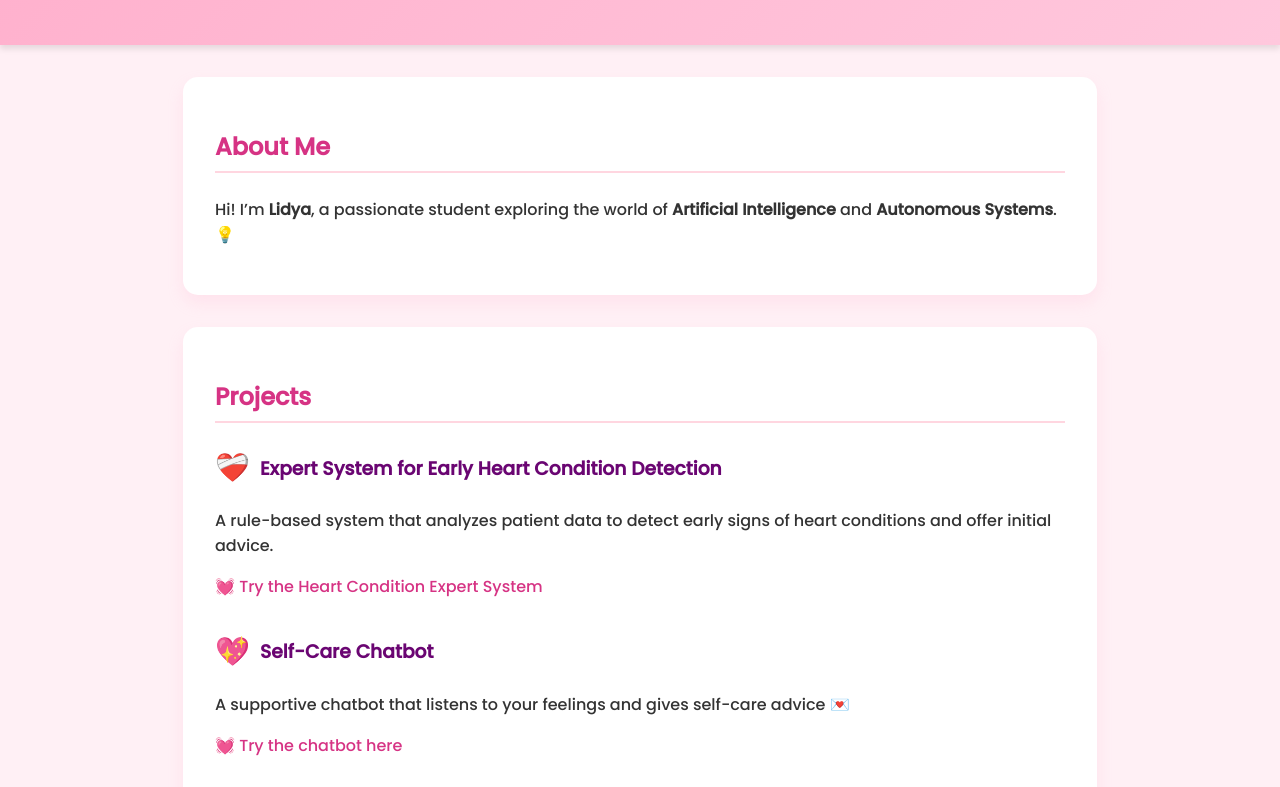
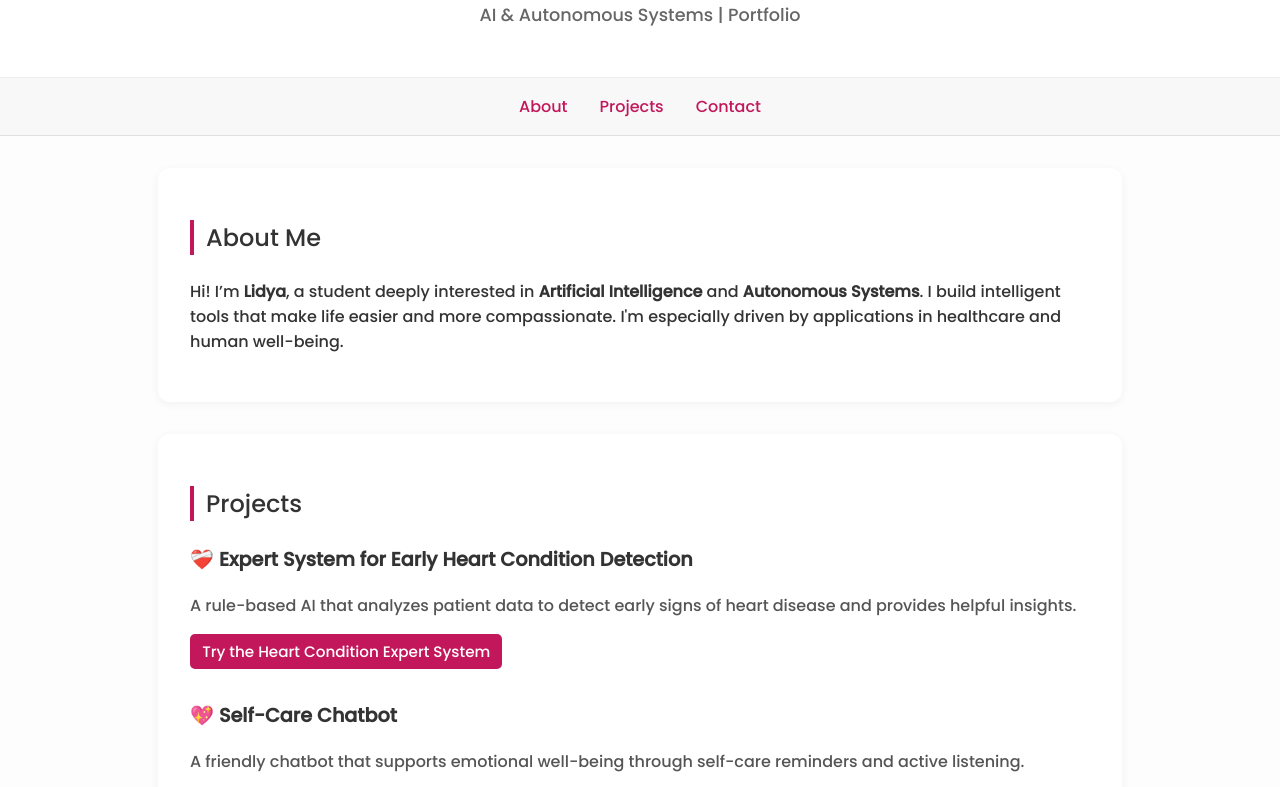
Before and after one commit to Lidya-codes/lidya-codes.github.io, a plain HTML site: page index.html in a window 1280 px wide. Shown: the part 137-924 px from the top of the page. Drawn offline with nearby package versions, Linux system fonts and the light colour scheme.

Commit message:
Update index.html

```diff
--- a/index.html
+++ b/index.html
@@ -3,110 +3,171 @@
 <head>
   <meta charset="UTF-8" />
   <meta name="viewport" content="width=device-width, initial-scale=1.0" />
-  <title>Lidya's Personal Portfolio</title>
-  <link href="https://fonts.googleapis.com/css2?family=Playfair+Display:wght@500&family=Poppins:wght@300;500&display=swap" rel="stylesheet">
+  <title>Lidya's Portfolio</title>
+  <link href="https://fonts.googleapis.com/css2?family=Playfair+Display:wght@600&family=Poppins:wght@300;500&display=swap" rel="stylesheet">
   <style>
     body {
       font-family: 'Poppins', sans-serif;
       margin: 0;
-      padding: 0;
-      background: #fff0f5;
+      background: #fdfdfd;
       color: #333;
     }
+
     header {
-      background: linear-gradient(135deg, #ffafcc, #ffc8dd);
-      color: #fff;
+      background: #fff;
+      border-bottom: 1px solid #eee;
       padding: 2em 1em;
       text-align: center;
-      box-shadow: 0 4px 6px rgba(0, 0, 0, 0.1);
     }
+
     header h1 {
       font-family: 'Playfair Display', serif;
-      font-size: 2.5em;
-      margin: 0.2em 0;
+      font-size: 2.8em;
+      margin-bottom: 0.2em;
+      color: #c2185b;
     }
+
+    header p {
+      font-size: 1.1em;
+      color: #666;
+    }
+
+    nav {
+      display: flex;
+      justify-content: center;
+      gap: 2em;
+      background: #f8f8f8;
+      padding: 1em;
+      border-bottom: 1px solid #e0e0e0;
+    }
+
+    nav a {
+      text-decoration: none;
+      color: #c2185b;
+      font-weight: 500;
+    }
+
+    nav a:hover {
+      text-decoration: underline;
+    }
+
     section {
-      max-width: 850px;
+      max-width: 900px;
       margin: 2em auto;
       padding: 2em;
       background: white;
-      border-radius: 15px;
-      box-shadow: 0 8px 16px rgba(255, 175, 204, 0.2);
+      border-radius: 12px;
+      box-shadow: 0 2px 10px rgba(0,0,0,0.05);
     }
+
     h2 {
-      color: #d63384;
-      border-bottom: 2px solid #ffd6e0;
-      padding-bottom: 0.3em;
+      border-left: 4px solid #c2185b;
+      padding-left: 0.5em;
       margin-bottom: 1em;
+      font-weight: 500;
     }
+
     .project {
       margin-bottom: 2em;
     }
+
     .project h3 {
-      display: flex;
-      align-items: center;
-      gap: 10px;
-      color: #6a0572;
+      font-size: 1.2em;
+      color: #333;
     }
-    .project-icon {
-      font-size: 1.5em;
+
+    .project p {
+      margin: 0.5em 0;
+      color: #555;
     }
+
+    .project a {
+      display: inline-block;
+      margin-top: 0.5em;
+      padding: 0.4em 0.8em;
+      background: #c2185b;
+      color: white;
+      border-radius: 5px;
+      text-decoration: none;
+      font-size: 0.95em;
+    }
+
+    .project a:hover {
+      background: #a31549;
+    }
+
     footer {
       text-align: center;
-      padding: 1.5em;
-      background: linear-gradient(135deg, #ffafcc, #ffc8dd);
-      color: white;
+      padding: 2em;
+      background: #fafafa;
+      color: #888;
       font-size: 0.9em;
+      border-top: 1px solid #eee;
+      margin-top: 2em;
     }
-    a {
-      color: #d63384;
-      text-decoration: none;
-    }
-    a:hover {
-      text-decoration: underline;
+
+    @media (max-width: 600px) {
+      nav {
+        flex-direction: column;
+        gap: 1em;
+      }
+
+      section {
+        margin: 1em;
+        padding: 1.5em;
+      }
     }
   </style>
 </head>
 <body>
+
   <header>
-    <h1>💖 Lidya's Portfolio</h1>
-    <p>AI & Autonomous Systems Focused Projects ✨</p>
+    <h1>Lidya Adal</h1>
+    <p>AI & Autonomous Systems | Portfolio</p>
   </header>
 
-  <section>
+  <nav>
+    <a href="#about">About</a>
+    <a href="#projects">Projects</a>
+    <a href="#contact">Contact</a>
+  </nav>
+
+  <section id="about">
     <h2>About Me</h2>
-    <p>Hi! I’m <strong>Lidya</strong>, a passionate student exploring the world of  <strong>Artificial Intelligence </strong>and <strong>Autonomous Systems</strong>.💡</p>
+    <p>Hi! I’m <strong>Lidya</strong>, a student deeply interested in <strong>Artificial Intelligence</strong> and <strong>Autonomous Systems</strong>. I build intelligent tools that make life easier and more compassionate. I'm especially driven by applications in healthcare and human well-being.</p>
   </section>
 
-  <section>
+  <section id="projects">
     <h2>Projects</h2>
+
     <div class="project">
-      <h3><span class="project-icon">❤️‍🩹</span> Expert System for Early Heart Condition Detection</h3>
-      <p>A rule-based system that analyzes patient data to detect early signs of heart conditions and offer initial advice.</p>
-      <a href="https://expert-system-for-heart-condition-6dfmpsju8ayerf9khlzqnh.streamlit.app/" target="_blank">
-  💓 Try the Heart Condition Expert System</a>
+      <h3>❤️‍🩹 Expert System for Early Heart Condition Detection</h3>
+      <p>A rule-based AI that analyzes patient data to detect early signs of heart disease and provides helpful insights.</p>
+      <a href="https://expert-system-for-heart-condition-6dfmpsju8ayerf9khlzqnh.streamlit.app/" target="_blank">Try the Heart Condition Expert System</a>
     </div>
-      <div class="project">
-    <h3><span class="project-icon">💖</span> Self-Care Chatbot</h3>
-    <p>A supportive chatbot that listens to your feelings and gives self-care advice 💌</p>
-    <a href="https://lidya-codes.github.io/self-care-chatbot/" target="_blank">💓 Try the chatbot here</a>
-  </div>
+
     <div class="project">
-  <h3><span class="project-icon">🔥</span> Heat-Induced Kidney Stress Detection App</h3>
-  <p>AI-based prediction tool for early detection of kidney stress in individuals exposed to high heat — inspired by UAE-specific health challenges.</p>
-  <a href="http://10.45.49.124:8501" target="_blank">🚑 Try the Kidney Stress Risk Predictor</a>
-</div>
+      <h3>💖 Self-Care Chatbot</h3>
+      <p>A friendly chatbot that supports emotional well-being through self-care reminders and active listening.</p>
+      <a href="https://lidya-codes.github.io/self-care-chatbot/" target="_blank">Try the Chatbot</a>
+    </div>
+
+    <div class="project">
+      <h3>🔥 Heat-Induced Kidney Stress Detection</h3>
+      <p>A predictive tool to identify kidney stress due to heat exposure — inspired by local health challenges in the UAE.</p>
+      <a href="http://10.45.49.124:8501" target="_blank">Try the Kidney Stress Predictor</a>
+    </div>
   </section>
 
-  <section>
+  <section id="contact">
     <h2>Contact</h2>
-    <p>📧 Email: lidyaadal01@gmail.com</p>
-    <p>💼 <a href="https://linkedin.com/in/lidya-adal-9280861b3" target="_blank" rel="noopener noreferrer">Linkedin</a></p>
+    <p>📧 Email: <a href="mailto:lidyaadal01@gmail.com">lidyaadal01@gmail.com</a></p>
+    <p>💼 <a href="https://linkedin.com/in/lidya-adal-9280861b3" target="_blank">LinkedIn</a></p>
     <p>👩‍💻 <a href="https://github.com/lidya-codes" target="_blank">GitHub</a></p>
   </section>
 
   <footer>
-    <p>Made with 💕 by Lidya | © 2025</p>
+    <p>© 2025 Lidya Adal — All rights reserved.</p>
   </footer>
 </body>
 </html>
```
